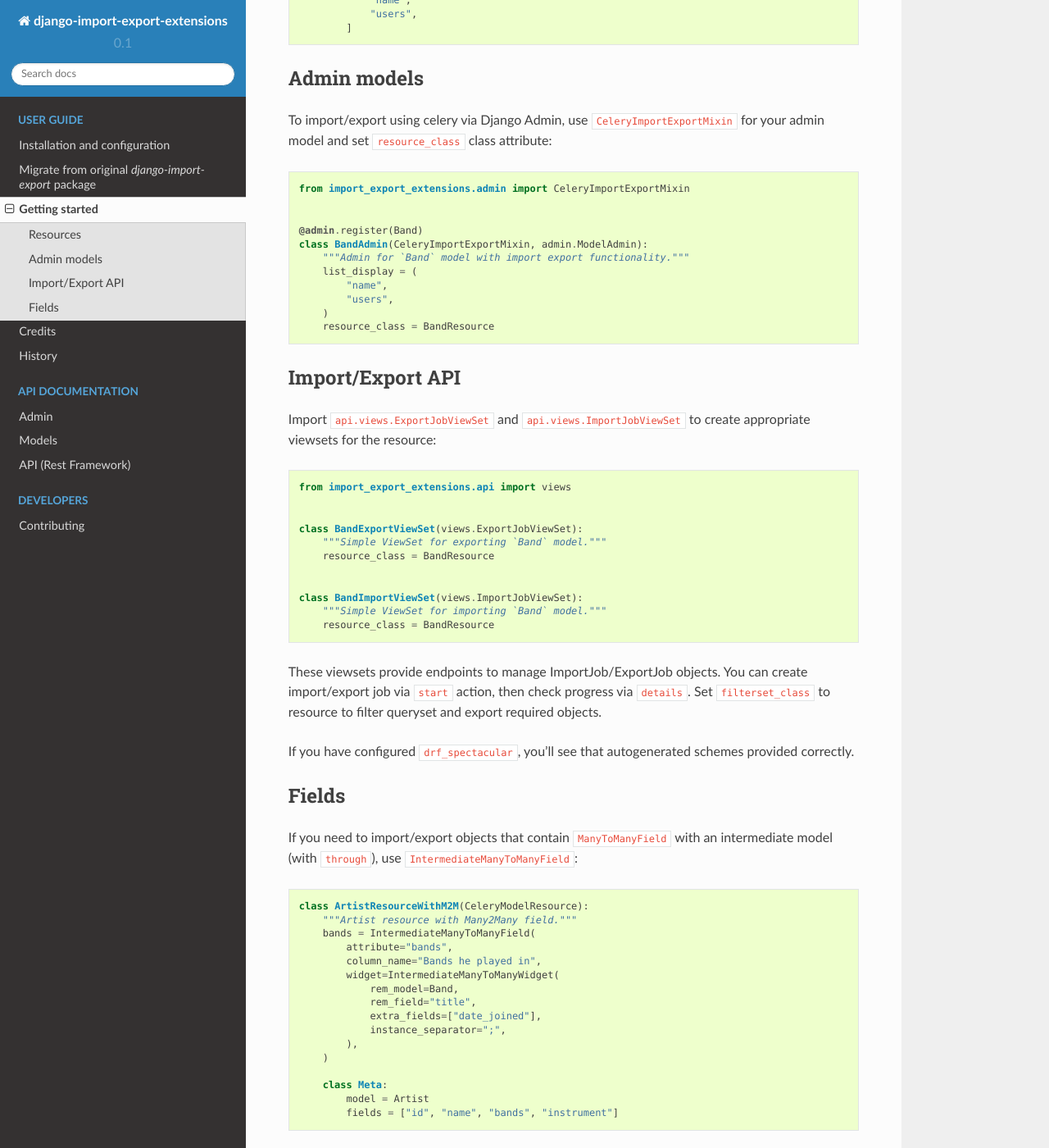
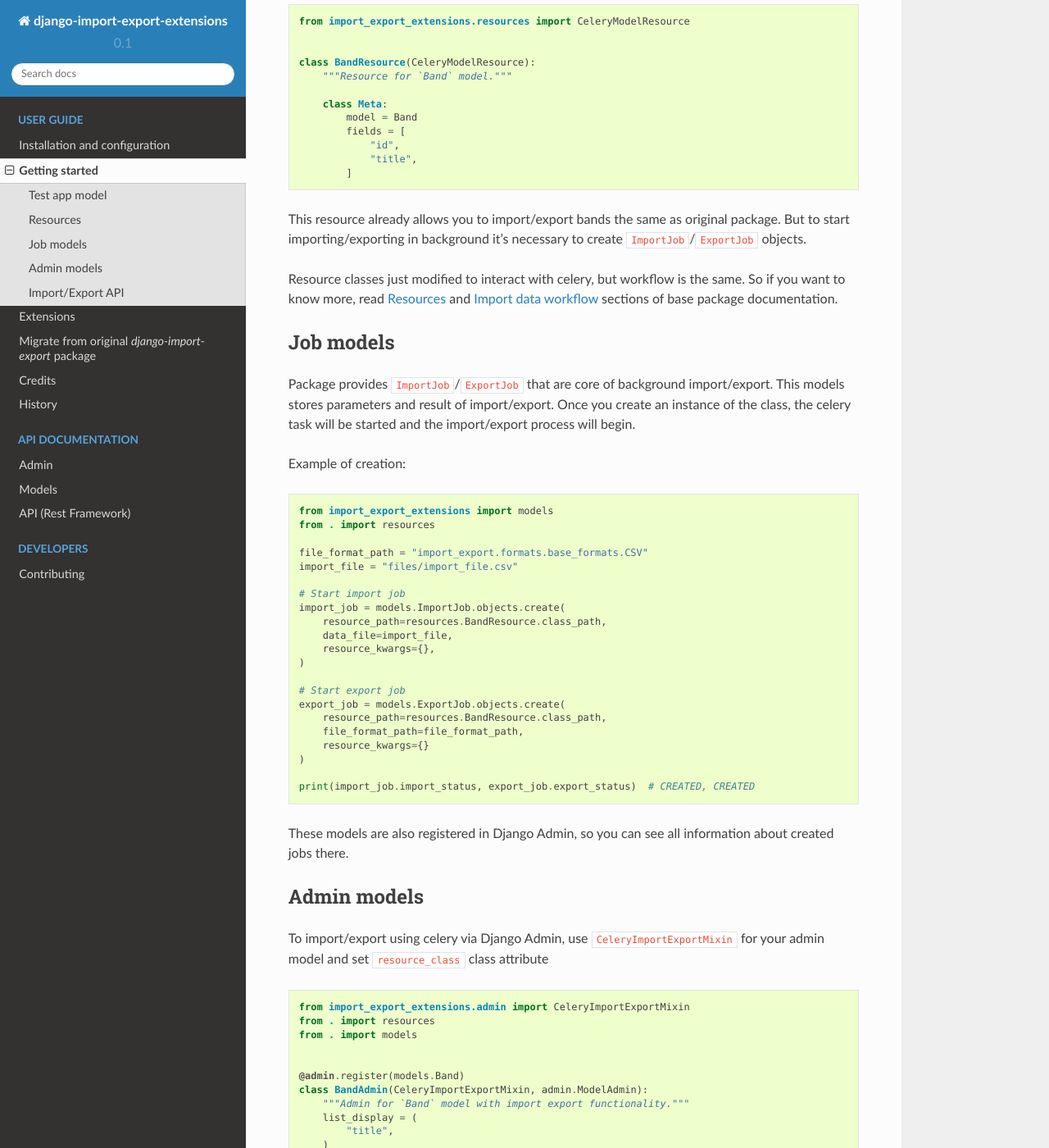
Before and after one commit to saritasa-nest/django-import-export-extensions, a Sphinx documentation site: the page built from docs/getting_started.rst, in a window 1280 px wide and 1400 px high, scrolled down 979 px. Shown: the whole window at 82% size. Built offline with Sphinx 7.4.7 and the Read the Docs theme 2.0.0, drawn with Linux system fonts in a browser that asks for light colours; some of the changed text lies outside the part shown.

Commit message:
Extend documentation

```diff
--- a/AUTHORS.rst
+++ b/AUTHORS.rst
@@ -10,6 +10,7 @@
 Contributors
 ------------
 
+* TheSuperiorStanislav (Stanislav Khlud)
 * yalef (Romaschenko Vladislav)
 * NikAzanov (Nikita Azanov)
 * ron8mcr (Roman Gorbil)
--- a/docs/api_drf.rst
+++ b/docs/api_drf.rst
@@ -1,6 +1,12 @@
 ====================
 API (Rest Framework)
 ====================
+
+.. autoclass:: import_export_extensions.api.views.ImportJobViewSet
+   :members:
+
+.. autoclass:: import_export_extensions.api.views.ExportJobViewSet
+   :members:
 
 .. autoclass:: import_export_extensions.api.CreateExportJob
    :members: create, validate
--- /dev/null
+++ b/docs/extensions.rst
@@ -0,0 +1,224 @@
+==========
+Extensions
+==========
+
+This package is simply an extension of the original ``django-import-export``, so if you want
+to know more about the import/export process and advanced resource utilization, you should refer to
+`the official django-import-export documentation <https://django-import-export.readthedocs.io/en/latest/index.html>`_.
+
+This section describes the features that are added by this package.
+
+--------------------------
+ImportJob/ExportJob models
+--------------------------
+
+The ``django-import-export-extensions`` provides ``ImportJob`` and ``ExportJob`` models to store all the information
+about the import/export process. In addition, these models participate in the background import/export process.
+
+Job models are already registered in Django Admin and have custom forms that allow to show
+all current job information including import/export status.
+
+.. figure:: _static/images/import-job-admin.png
+
+   Example of custom form for ImportJob details in Django Admin
+
+``ImportJob``/``ExportJob`` models contain useful properties and methods for managing
+the import/export process. To learn more, see the :ref:`Models API documentation<Models>`.
+
+-------------------
+Celery admin mixins
+-------------------
+
+The mixins for admin models have been rewritten completely, although they inherit from the base mixins
+``mixins.BaseImportMixin``, ``mixins.BaseExportMixin`` and ``admin.ImportExportMixinBase``.
+The new celery admin mixins add new pages to display import/export status, and use custom
+templates for the status and results pages.
+
+Now after starting the import/export, you will first be redirected to the status page and then,
+after the import/export is complete, to the results page.
+
+.. figure:: _static/images/export-status.png
+
+   A screenshot of Djagno Admin export status page
+
+--------
+ViewSets
+--------
+
+There are ``ImportJobViewSet`` and ``ExportJobViewSet`` view sets that make it easy
+to implement import/export via API. Just create custom class with ``resource_class`` attribute:
+
+**api/views.py**
+
+.. code-block:: python
+
+    from import_export_extensions.api import views as import_export_views
+    from . import resources
+
+
+    class BandImportViewSet(import_export_views.ImportJobViewSet):
+        resource_class = resources.BandResource
+
+
+    class BandExportViewSet(import_export_views.ExportJobViewSet):
+        resource_class = resources.BandResource
+
+
+**urls.py**
+
+.. code-block:: python
+
+    from rest_framework.routers import DefaultRouter
+    from .api import views
+
+    band_import_export_router = DefaultRouter()
+    band_import_export_router.register(
+        "import-band",
+        views.BandImportViewSet,
+        basename="import-band",
+    )
+    band_import_export_router.register(
+        "export-band",
+        views.BandExportViewSet,
+        basename="export-band",
+    )
+
+    urlpatterns = band_import_export_router.urls
+
+
+These view sets provide all methods required for entire import/export workflow: start, details,
+confirm, cancel and list actions. There is also `drf-spectacular <https://github.com/tfranzel/drf-spectacular>`_
+integrations, you can see generated openapi UI for these view sets
+(``drf-spectacular`` must be installed in your project):
+
+.. figure:: _static/images/bands-openapi.png
+
+-------
+Filters
+-------
+
+``CeleryResource`` and ``CeleryModelResource`` also support `django-filter <https://django-filter.readthedocs.io/>`_
+to filter queryset for export. Set ``filterset_class`` attribute to your resource class and pass
+filter parameters as ``filter_kwargs`` argument to resource:
+
+
+**filters.py**
+
+.. code-block:: python
+
+    from django_filters import rest_framework as filters
+
+    from . import models
+
+
+    class BandFilterSet(filters.FilterSet):
+
+        class Meta:
+            model = models.Band
+            fields = [
+                "id",
+                "title",
+            ]
+
+
+**resources.py**
+
+.. code-block:: python
+
+    from import_export_extensions import resources
+    from . import filters
+    from . import models
+
+
+    class BandResource(resources.CeleryModelResource):
+
+        filterset_class = filters.BandFilterSet
+
+        class Meta:
+            model = models.Band
+            fields = ["id", "title"]
+
+If ``filterset_class`` is set for your resource, you can pass ``filter_kwargs`` to filter export
+queryset:
+
+.. code-block:: python
+    :linenos:
+
+    >>> from .resources import BandResource
+    >>> from .models import Band
+    >>> Band.objects.bulk_create([Band(title=title) for title in "ABC"])
+    >>> BandResource().get_queryset().count()
+    3
+    >>> filter_kwargs = {"title": "A"}
+    >>> band_resource_with_filters = BandResource(filter_kwargs=filter_kwargs)
+    >>> band_resource_with_filters.get_queryset().count()
+    1
+
+Pass ``filter_kwargs`` in ``resource_kwargs`` argument to create ``ExportJob`` with filtered queryset:
+
+.. code-block:: python
+    :linenos:
+
+    >>> export_job = ExportJob.objects.create(
+            resource_path=BandResource.class_path,
+            file_format_path=file_format_path,
+            resource_kwargs={"filter_kwargs": filter_kwargs},
+        )
+    >>> export_job.refresh_from_db()
+    >>> len(export_job.result)
+    1
+
+Since we are using the rest framework filter set, ``ExportJobViewSet`` also supports it. It takes
+the filter set from ``resource_class``. You can see that ``start`` action expects query parameters
+for filtering:
+
+.. figure:: _static/images/filters-openapi.png
+
+
+-------
+Widgets
+-------
+
+This package also provides additional widgets for some types of data.
+
+FileWidget
+__________
+
+Working with file fields is a common issue. ``FileWidget`` allows to import/export files
+including links to external resources that store files and save them in ``DEFAULT_FILE_STORAGE``.
+
+This widget loads a file from link to media dir. And it correctly render the link for export. It
+also supports ``AWS_STORAGE_BUCKET_NAME`` setting.
+
+
+IntermediateManyToManyWidget
+____________________________
+
+``IntermediateManyToManyWidget`` allows to import/export objects with related items.
+Default M2M widget store just IDs of related objects. With intermediate widget
+additional data may be stored. Should be used with ``IntermediateManyToManyField``.
+
+------
+Fields
+------
+
+M2MField
+________
+
+This is resource field for M2M fields. Provides faster import of related fields.
+
+    This implementation deletes intermediate models, which were excluded
+    and creates intermediate models only for newly added models.
+
+IntermediateManyToManyField
+___________________________
+
+This is resource field for M2M with custom ``through`` model.
+
+    By default, ``django-import-export`` set up object attributes using
+    ``setattr(obj, attribute_name, value)``, where ``value`` is ``QuerySet``
+    of related model objects. But django forbid this when ``ManyToManyField``
+    used with custom ``through`` model.
+
+    This field expects be used with custom ``IntermediateManyToManyWidget`` widget
+    that return not simple value, but dict with intermediate model attributes.
--- a/docs/getting_started.rst
+++ b/docs/getting_started.rst
@@ -2,118 +2,168 @@
 Getting started
 ===============
 
+``django-import-export-extensions`` is based on ``django-import-export`` package so it have similar
+workflow and interfaces. If you already worked with original one,
+you can check :ref:`Migrate from original django-import-export package<Migrate from original \`django-import-export\` package>`
+section to start using background import/export.
+
+You can also read the `django-import-export documentation <https://django-import-export.readthedocs.io/en/latest/index.html>`_
+to learn how to work with import and export.
+
+There are simple examples to quickly get import/export functionality.
+
+Test app model
+--------------
+
+Here is simple django model from test app that we gonna use in the examples above.
+
+.. code-block:: python
+
+    from django.db import models
+
+
+    class Band(models.Model):
+
+        title = models.CharField(
+            max_length=100,
+        )
+
+        class Meta:
+            verbose_name = _("Band")
+            verbose_name_plural = _("Bands")
+
+        def __str__(self) -> str:
+            return self.title
+
 Resources
 ---------
-You can create a resource for import/export with celery just like in
-the original package. Just use ``CeleryResource`` or ``CeleryModelResource``::
+
+The resource class is a core of import/export. This is similar to serializers in DRF, but
+provides methods for converting data from a file to objects and vice versa.
+
+``django-import-export-extensions`` provides ``CeleryResource`` and ``CeleryModelResource`` classes. Here
+is an example of simple model resource
+
+.. code-block:: python
 
     from import_export_extensions.resources import CeleryModelResource
 
 
     class BandResource(CeleryModelResource):
-        """Resource for model `Band`."""
+        """Resource for `Band` model."""
 
         class Meta:
             model = Band
             fields = [
                 "id",
-                "name",
+                "title",
             ]
 
-You can also explicitly set fields and widgets to configure resource as
-you need::
+This resource already allows you to import/export bands the same as original package. But to start
+importing/exporting in background it's necessary to create ``ImportJob``/``ExportJob`` objects.
 
-    from import_export_extensions.fields import IntermediateManyToManyField
-    from import_export_extensions.resources import CeleryModelResource
-    from import_export_extensions.widgets import IntermediateManyToManyWidget
+Resource classes just modified to interact with celery, but workflow is the same. So if you want to
+know more, read `Resources <https://django-import-export.readthedocs.io/en/latest/api_resources.html>`_ and
+`Import data workflow <https://django-import-export.readthedocs.io/en/latest/import_workflow.html#>`_
+sections of base package documentation.
 
+Job models
+----------
 
-    class BandResource(CeleryModelResource):
-        """Resource for model `Band`."""
+Package provides ``ImportJob``/``ExportJob`` that are core of background import/export. This models
+stores parameters and result of import/export. Once you create an instance of the class,
+the celery task will be started and the import/export process will begin.
 
-        users = IntermediateManyToManyField(
-            attribute="users",
-            column_name="Related users",
-            widget=IntermediateManyToManyWidget(
-                rem_model=User,
-                rem_field="name",
-                instance_separator=";",
-            ),
-        )
+Example of creation:
 
-        class Meta:
-            model = Band
-            fields = [
-                "id",
-                "name",
-                "users",
-            ]
+.. code-block:: python
 
+    from import_export_extensions import models
+    from . import resources
+
+    file_format_path = "import_export.formats.base_formats.CSV"
+    import_file = "files/import_file.csv"
+
+    # Start import job
+    import_job = models.ImportJob.objects.create(
+        resource_path=resources.BandResource.class_path,
+        data_file=import_file,
+        resource_kwargs={},
+    )
+
+    # Start export job
+    export_job = models.ExportJob.objects.create(
+        resource_path=resources.BandResource.class_path,
+        file_format_path=file_format_path,
+        resource_kwargs={}
+    )
+
+    print(import_job.import_status, export_job.export_status)  # CREATED, CREATED
+
+These models are also registered in Django Admin, so you can see all information about created
+jobs there.
 
 Admin models
 ------------
+
 To import/export using celery via Django Admin, use ``CeleryImportExportMixin``
-for your admin model and set ``resource_class`` class attribute::
+for your admin model and set ``resource_class`` class attribute
+
+.. code-block:: python
 
     from import_export_extensions.admin import CeleryImportExportMixin
+    from . import resources
+    from . import models
 
 
-    @admin.register(Band)
+    @admin.register(models.Band)
     class BandAdmin(CeleryImportExportMixin, admin.ModelAdmin):
         """Admin for `Band` model with import export functionality."""
         list_display = (
-            "name",
-            "users",
+            "title",
         )
-        resource_class = BandResource
+        resource_classes = [resources.BandResource]
 
+There are also ``CeleryImportAdminMixin`` and ``CeleryExportAdminMixin`` available if you need
+only one operation in admin. All of these mixins add ``status`` page to check the progress of
+import/export:
+
+.. figure:: _static/images/export-status.png
+
+   A screenshot of Djagno Admin export status page
 
 Import/Export API
 -----------------
 
-Import ``api.views.ExportJobViewSet`` and ``api.views.ImportJobViewSet``
-to create appropriate viewsets for the resource::
+``api.views.ExportJobViewSet`` and ``api.views.ImportJobViewSet`` are provided to create appropriate
+viewsets for the resource
+
+.. code-block:: python
 
     from import_export_extensions.api import views
+    from . import resources
 
 
     class BandExportViewSet(views.ExportJobViewSet):
         """Simple ViewSet for exporting `Band` model."""
-        resource_class = BandResource
+        resource_class = resources.BandResource
 
 
     class BandImportViewSet(views.ImportJobViewSet):
         """Simple ViewSet for importing `Band` model."""
-        resource_class = BandResource
+        resource_class = resources.BandResource
 
-These viewsets provide endpoints to manage ImportJob/ExportJob objects.
-You can create import/export job via ``start`` action, then check progress via
-``details``. Set ``filterset_class`` to resource to filter queryset and export
-required objects.
+These viewsets provide the following actions to manage ``ImportJob``/``ExportJob`` objects:
 
-If you have configured ``drf_spectacular``, you'll see that autogenerated
-schemes provided correctly.
+* ``list`` - returns list of jobs for `resource_class` set in ViewSet
+* ``retrieve`` - returns details of job for passed ID
+* ``start`` - creates job object and starts import/export
+* ``cancel`` - stops import/export and set ``CANCELLED`` status for job
+* ``confirm`` - confirms importing after parse stage. Only ``ImportJobViewSet`` has this action.
 
+There is also ``drf_spectacular`` integration so if you have this package configured the openapi
+spec will be available.
 
-Fields
-------
+.. figure:: _static/images/bands-openapi.png
 
-If you need to import/export objects that contain ``ManyToManyField`` with
-an intermediate model (with ``through``), use ``IntermediateManyToManyField``::
-
-    class ArtistResourceWithM2M(CeleryModelResource):
-        """Artist resource with Many2Many field."""
-        bands = IntermediateManyToManyField(
-            attribute="bands",
-            column_name="Bands he played in",
-            widget=IntermediateManyToManyWidget(
-                rem_model=Band,
-                rem_field="title",
-                extra_fields=["date_joined"],
-                instance_separator=";",
-            ),
-        )
-
-        class Meta:
-            model = Artist
-            fields = ["id", "name", "bands", "instrument"]
+   A screenshot of a generated openapi spec
--- a/docs/index.rst
+++ b/docs/index.rst
@@ -18,8 +18,9 @@
    :caption: User Guide
 
    installation
+   getting_started
+   extensions
    migrate_from_original_import_export
-   getting_started
    authors
    history
 
--- a/docs/installation.rst
+++ b/docs/installation.rst
@@ -8,13 +8,13 @@
 Stable release
 --------------
 
-To install django-import-export-extensions, run this command in your terminal:
+To install `django-import-export-extensions`, run this command in your terminal:
 
 .. code-block:: console
 
     $ pip install django-import-export-extensions
 
-This is the preferred method to install django-import-export-extensions, as it will always install the most recent stable release.
+This is the preferred method to install `django-import-export-extensions`, as it will always install the most recent stable release.
 
 If you don't have `pip`_ installed, this `Python installation guide`_ can guide
 you through the process.
```
Also changed, not shown: README.rst (+13 -9 lines), docs/migrate_from_original_import_export.rst (+101 -5 lines), docs/_static/images/bands-openapi.png (added), docs/_static/images/export-status.png (added), docs/_static/images/filters-openapi.png (added), docs/_static/images/import-job-admin.png (added), 4 other files.
